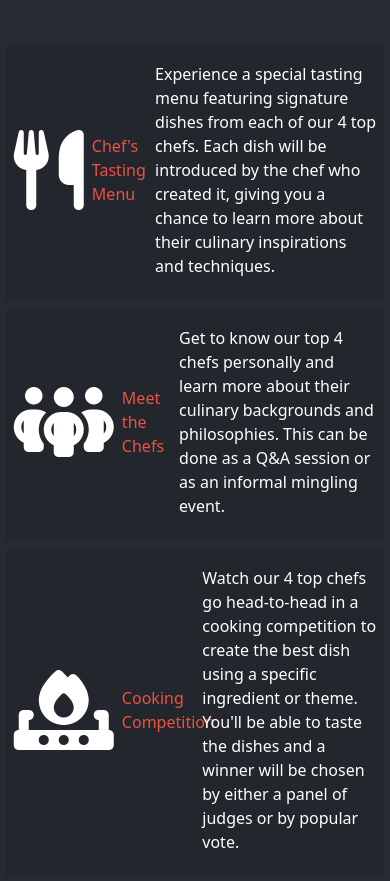
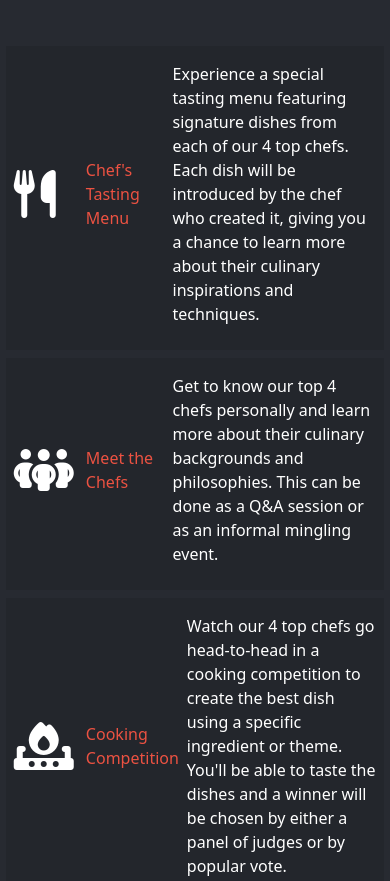
Before and after one commit to waelelsafty07/capstone-project, a plain HTML site: page index.html in a window 390 px wide. Shown: the part 960-1841 px from the top of the page. Drawn offline with Linux system fonts and the light colour scheme.

Commit message:
fix main program mobile version

```diff
--- a/css/styles.css
+++ b/css/styles.css
@@ -367,7 +367,7 @@ footer .copywrite p:last-child {
   }
 
   .dishes .opacity .title {
-    width: 20%;
+    width: 7rem;
   }
 
   .dishes .description {
@@ -467,6 +467,14 @@ footer .copywrite p:last-child {
     text-transform: capitalize;
   }
 
+  .dishes .icon {
+    min-width: 4rem;
+  }
+
+  .dishes .data i {
+    font-size: 3rem;
+  }
+
   .features .read-more {
     display: block;
     text-align: center;
```
